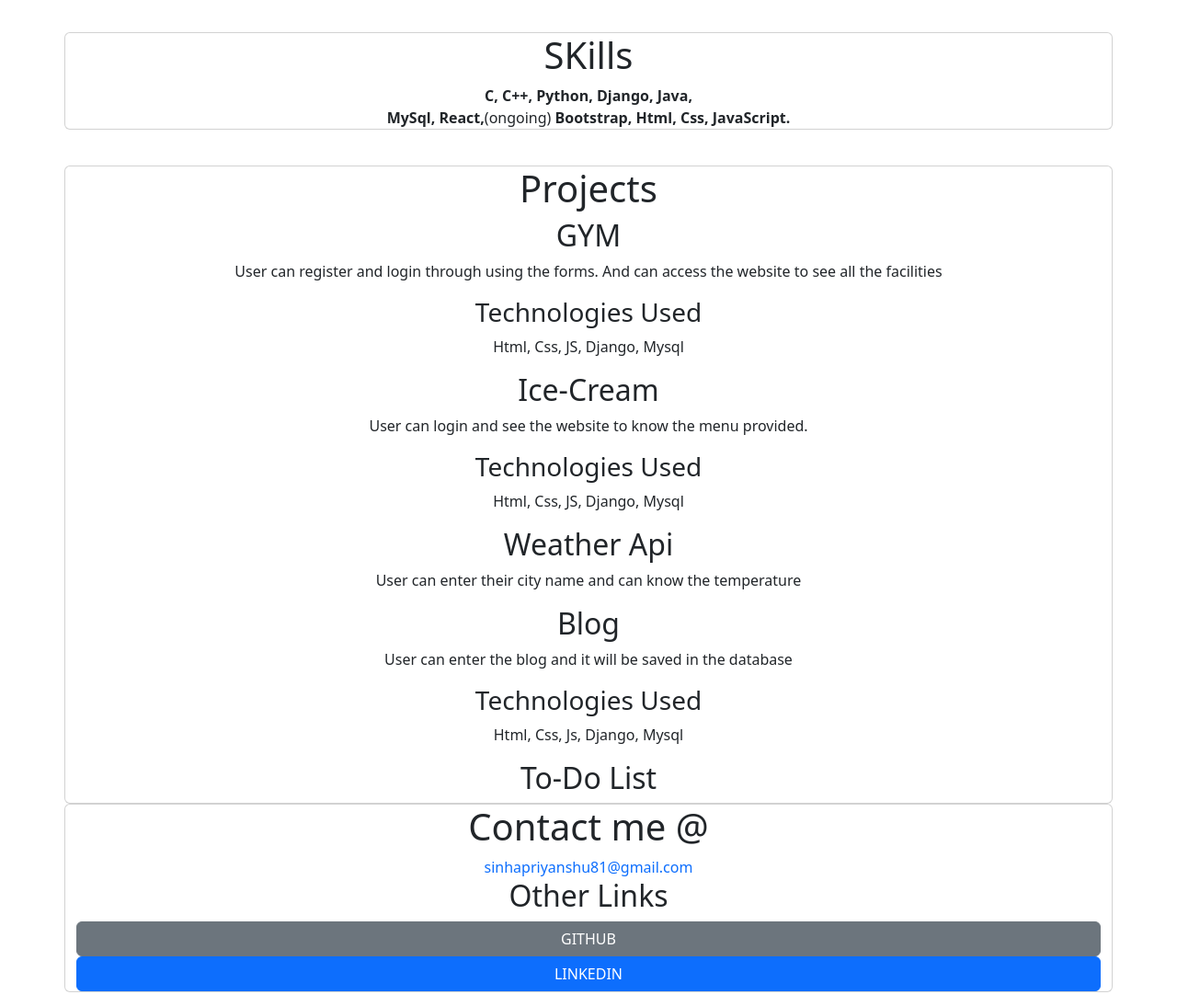
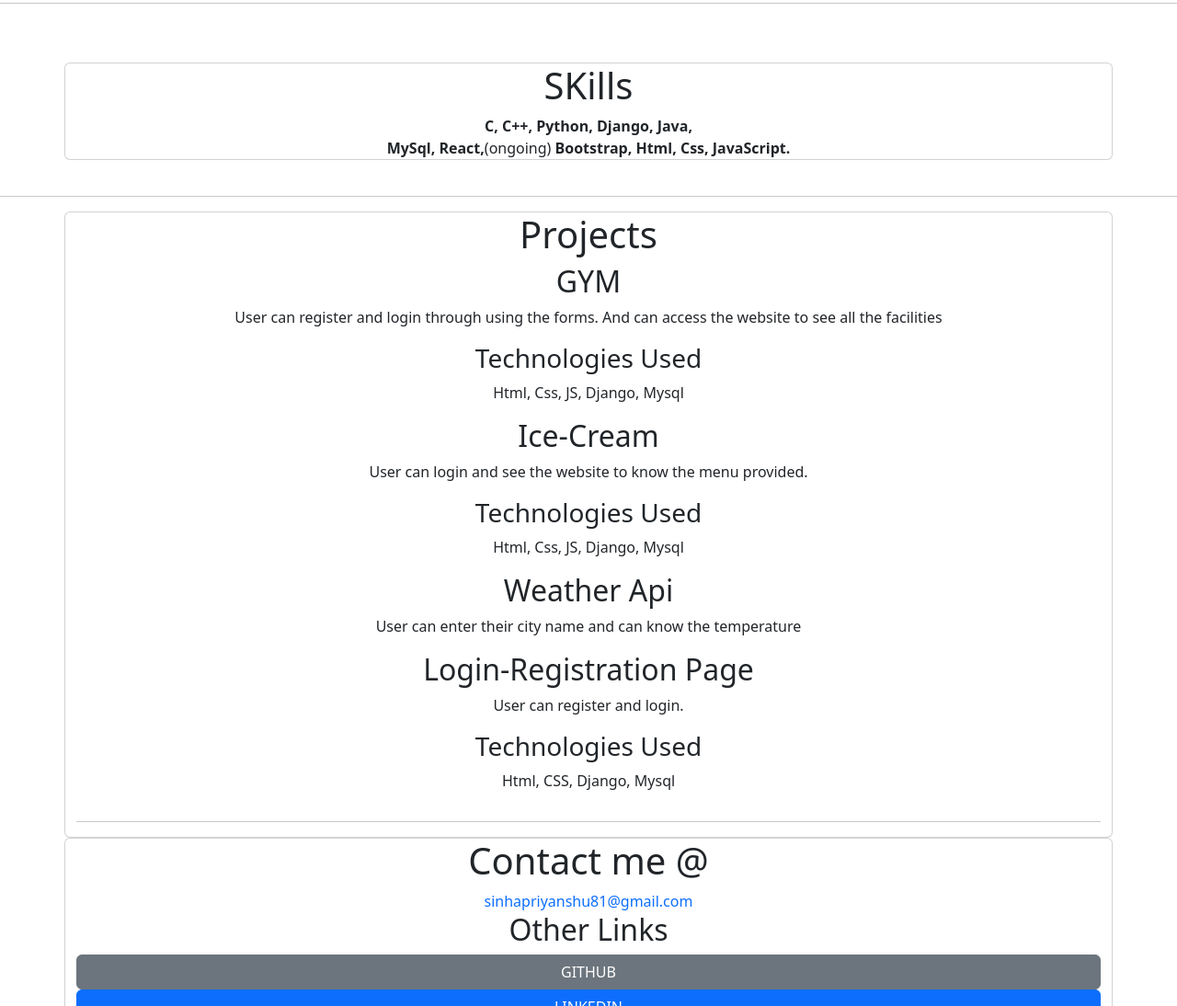
Before and after one commit to priyanshu12-12/priyanshu.github.io, a plain HTML site: page index.html in a window 1280 px wide. Shown: the part 479-1573 px from the top of the page at 92% size. Drawn offline with nearby package versions, Linux system fonts and the light colour scheme.

Commit message:
Update index.html

```diff
--- a/index.html
+++ b/index.html
@@ -29,6 +29,7 @@
         <h4>I am learning Django development and working on some projects on it</h4>
         <h4>I love to code and sometimes I do write stories in my free time</h4>
     </div>
+    <hr>
 <!-- </div> -->
 
 <br>
@@ -50,7 +51,7 @@
             <li><b>JavaScript.</b></li>
         </div>
     </div>
-
+<hr>
     <div class="projects card container text-center">
         <h1>Projects</h1>
         <div class="bodyProject">
@@ -60,10 +61,10 @@
             <li><h2>Ice-Cream</h2><p>User can login and see the website to know the menu provided.</p><h3>Technologies Used</h3>
                 <p>Html, Css, JS, Django, Mysql</p></li>
             <li><h2>Weather Api</h2><p>User can enter their city name and can know the temperature</p></li>
-            <li><h2>Blog</h2><p>User can enter the blog and it will be saved in the database</p><h3>Technologies Used</h3><p>Html, Css, Js, Django, Mysql</p></li>
-            <li><h2>To-Do List</></li>
+            <li><h2>Login-Registration Page</h2><p>User can register and login.</p><h3>Technologies Used</h3>
+            <p>Html, CSS, Django, Mysql</p></li>
         </div>
-
+<hr>
     </div>
     <div class="contacts container card">
         <h1>Contact me @</h1> <a href="mailto:sinhapriyanshu81@gmail.com" style="text-decoration: none;">sinhapriyanshu81@gmail.com</a>
```
